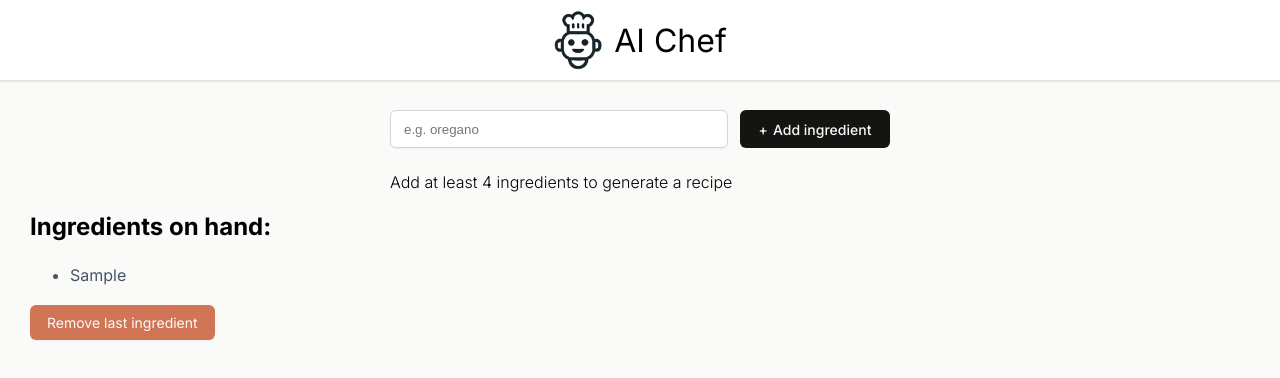
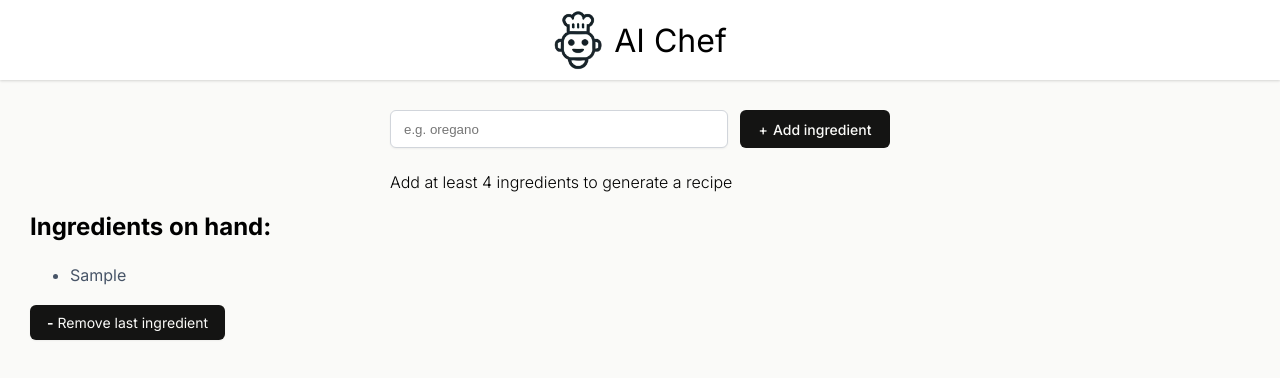
Before and after one commit to pranavsf54/ai-chef, a React (Vite) app: page / in a window 1280 px wide. Both pictures are taken after typing "Sample" into the empty fields and a click on the button "Add ingredient". Shown: the top 378 px of the page. Built offline with nearby package versions, Linux system fonts and the light colour scheme; no server answers.

Commit message:
Adjusted "remove" button color and text

```diff
--- a/src/components/IngredientsList.jsx
+++ b/src/components/IngredientsList.jsx
@@ -16,7 +16,7 @@ export default function IngredientsList(props) {
         className="remove-ingredient-button"
         onClick={props.removeIngredient}
       >
-        Remove last ingredient
+        <b>-</b> Remove last ingredient
       </button>
 
       {props.ingredients.length > 3 && (
--- a/src/index.css
+++ b/src/index.css
@@ -85,7 +85,7 @@ main {
   margin-bottom: 16px;
   border: none;
   border-radius: 6px;
-  background: #d17557;
+  background: #141413;
   color: #fafaf8;
   padding: 9px 17px;
   font-family: Inter, sans-serif;
```
